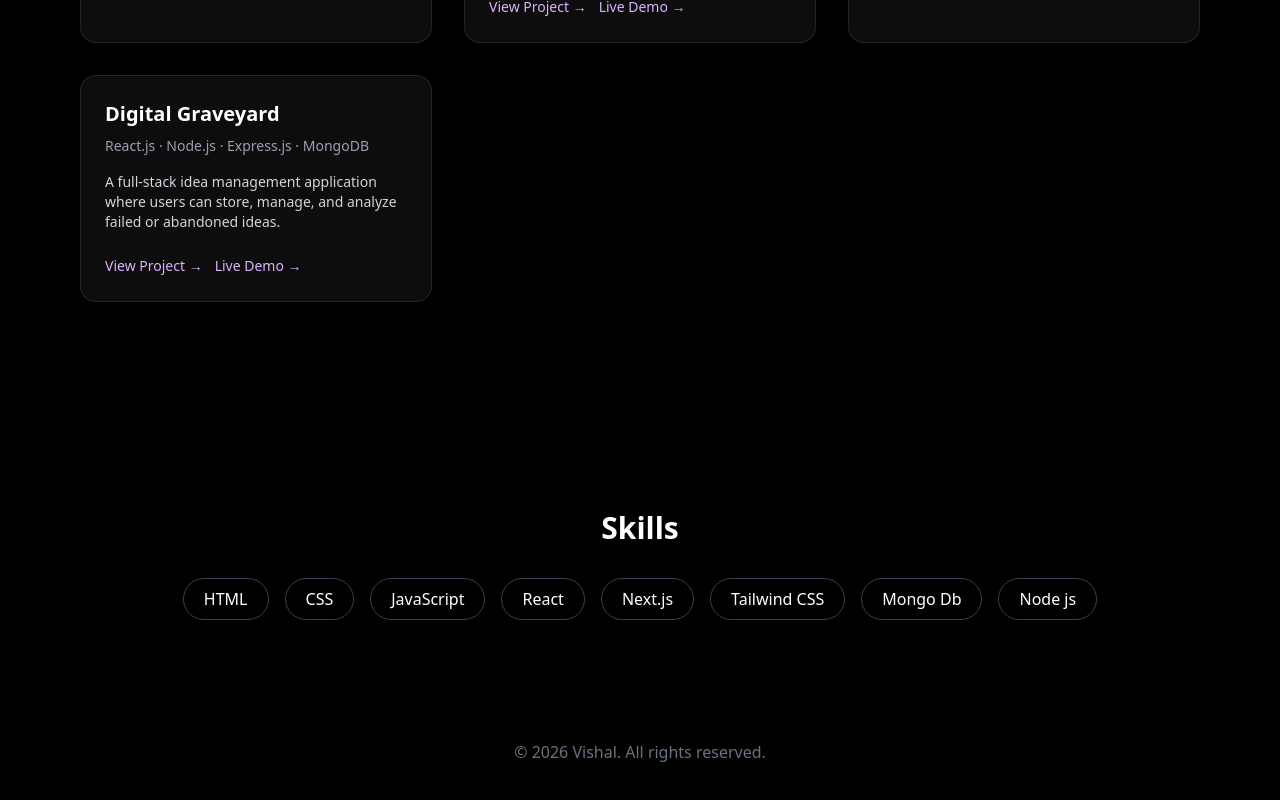
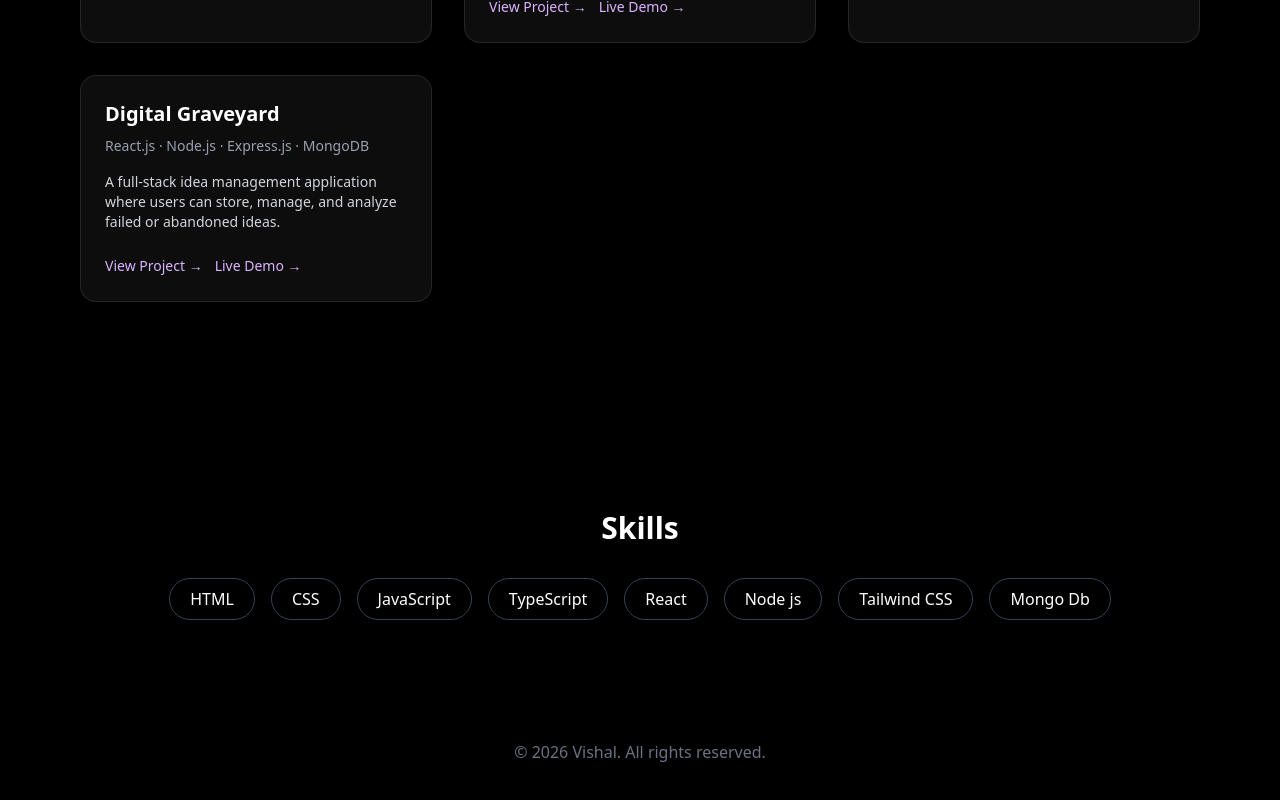
Before and after one commit to VISHAL29OCT/protfoliovishal, a Next.js app: page / in a window 1280 px wide. Shown: the part 1172-1972 px from the top of the page. Built offline with nearby package versions, Linux system fonts and the light colour scheme.

Commit message:
updated skills

```diff
--- a/app/components/Skills.jsx
+++ b/app/components/Skills.jsx
@@ -2,11 +2,11 @@ const skills = [
   "HTML",
   "CSS",
   "JavaScript",
+  "TypeScript",
   "React",
-  "Next.js",
+  "Node js",
   "Tailwind CSS",
-  " Mongo Db",
-  "Node js"
+  " Mongo Db"
 ]
 
 export default function Skills() {
```
